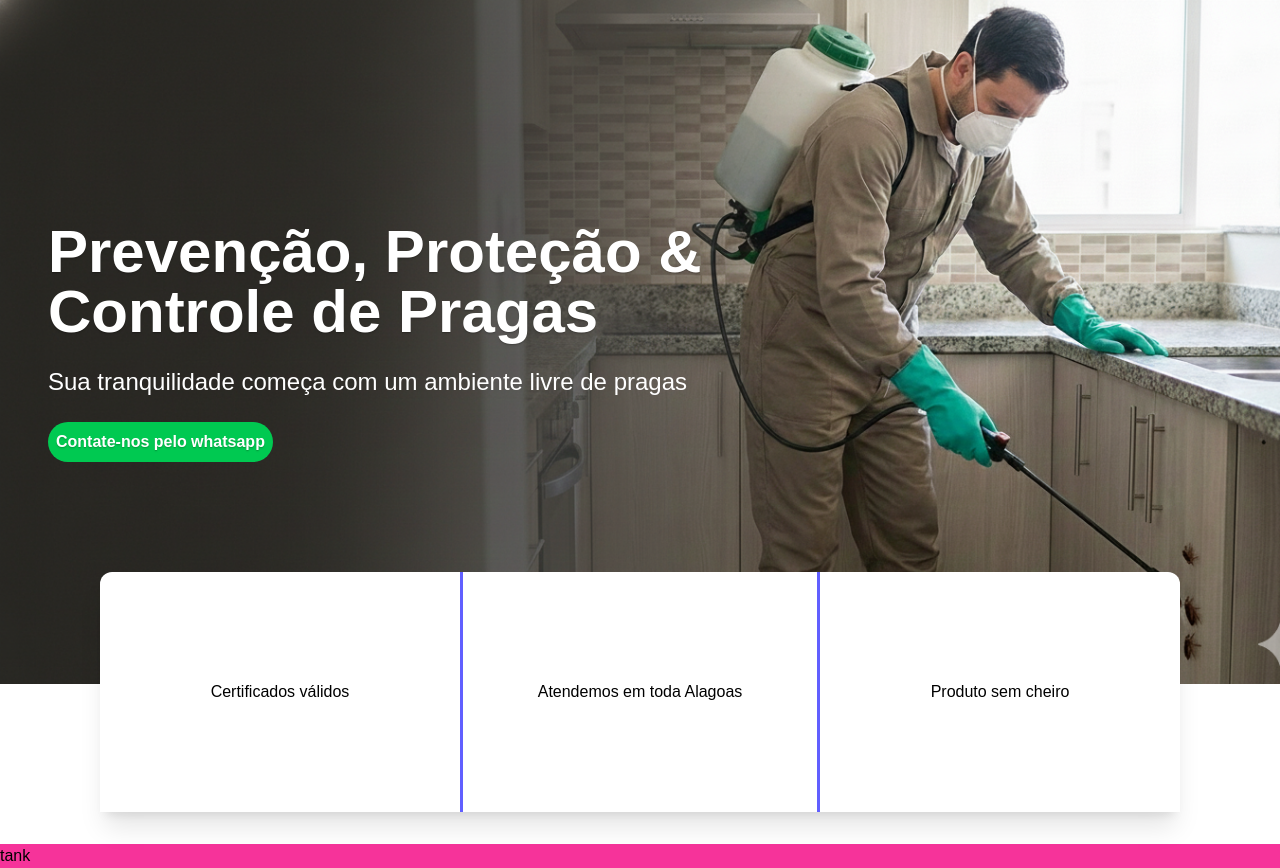
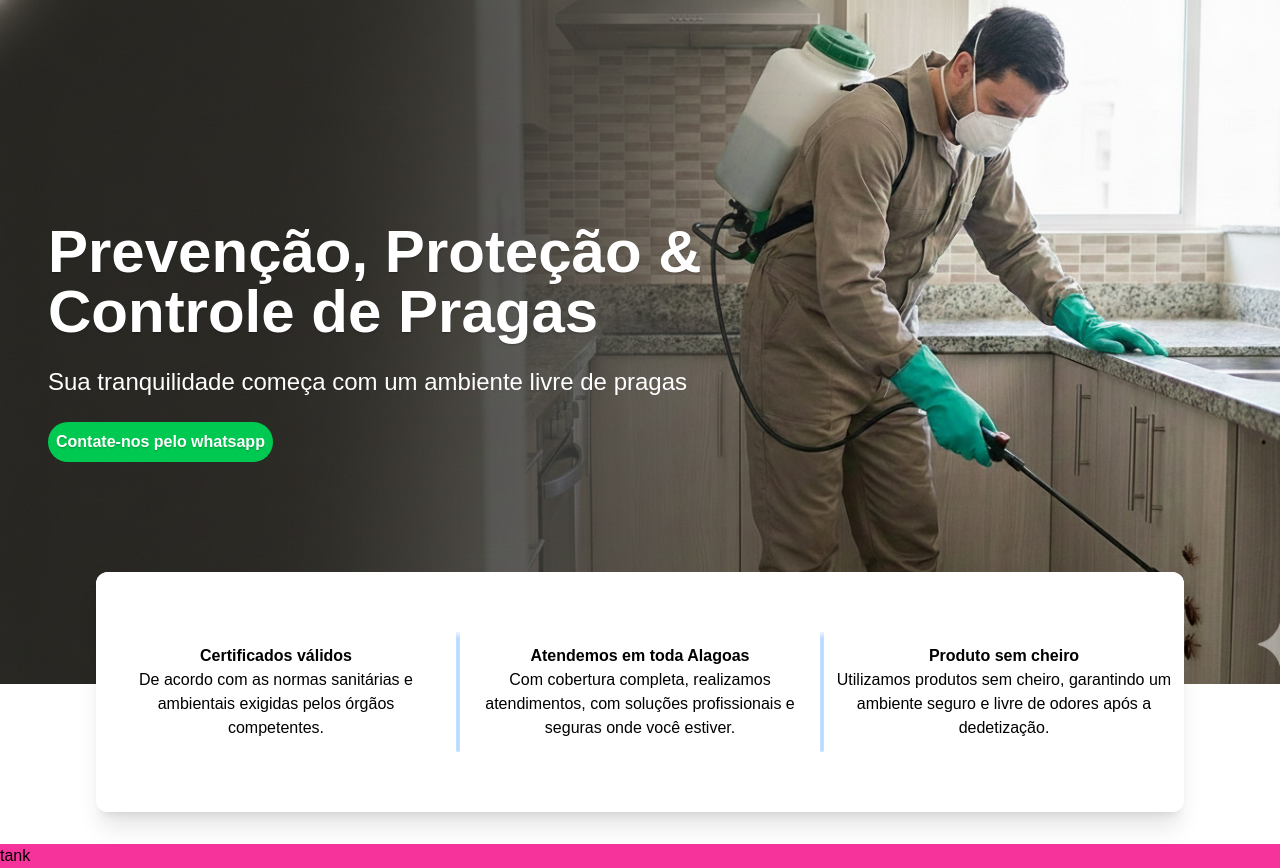
Before and after one commit to Venus741/insetpragas, a Next.js app: page / in a window 1280 px wide. Built offline with nearby package versions, Linux system fonts and the light colour scheme.

Commit message:
Blue columns have been added between the infoboxes

```diff
--- a/src/components/main/pestControl.tsx
+++ b/src/components/main/pestControl.tsx
@@ -1,16 +1,29 @@
 export default function PestControl() {
     return(
         <div className="flex justify-center bg-white">
-            <section className="flex -mt-28 transparent w-auto h-60 justify-center text-center rounded-x1 mb-8 shadow-xl">
+            <section className="flex -mt-28 bg-white w-auto h-60 justify-center text-center rounded-xl mb-8 shadow-xl">
 
-                <article className="flex justify-center items-center bg-white w-90 rounded-l-xl">
-                    <p>Certificados válidos</p>
+                <article className="flex flex-col justify-center items-center bg-white w-90 rounded-l-xl px-3">
+                    <h1 className="font-bold">Certificados válidos</h1>
+                    <p>De acordo com as normas sanitárias e ambientais exigidas pelos órgãos competentes.</p>
                 </article>
-                <article className="flex justify-center items-center bg-white w-90 border-x-3 border-indigo-500">
-                    <p>Atendemos em toda Alagoas</p>
+
+                <article className="flex w-1 shadow-xl h-full justify-center items-center">
+                    <div className="bg-blue-300 w-full h-30 rounded-full inset-shadow-sm inset-shadow-white"></div>
                 </article>
-                <article className="flex justify-center items-center bg-white w-90 rounded-r-xl">
-                    <p>Produto sem cheiro</p>
+
+                <article className="flex flex-col justify-center items-center bg-white w-90 px-3">
+                    <h1 className="font-bold">Atendemos em toda Alagoas</h1>
+                    <p>Com cobertura completa, realizamos atendimentos, com soluções profissionais e seguras onde você estiver.</p>
+                </article>
+
+                <article className="flex w-1 shadow-xl h-full justify-center items-center">
+                    <div className="bg-blue-300 w-full h-30 rounded-full inset-shadow-sm inset-shadow-white"></div>
+                </article>
+
+                <article className="flex flex-col justify-center items-center bg-white w-90 rounded-r-xl px-3">
+                    <h1 className="font-bold">Produto sem cheiro</h1>
+                    <p>Utilizamos produtos sem cheiro, garantindo um ambiente seguro e livre de odores após a dedetização.</p>
                 </article>
             </section>
         </div>
```
